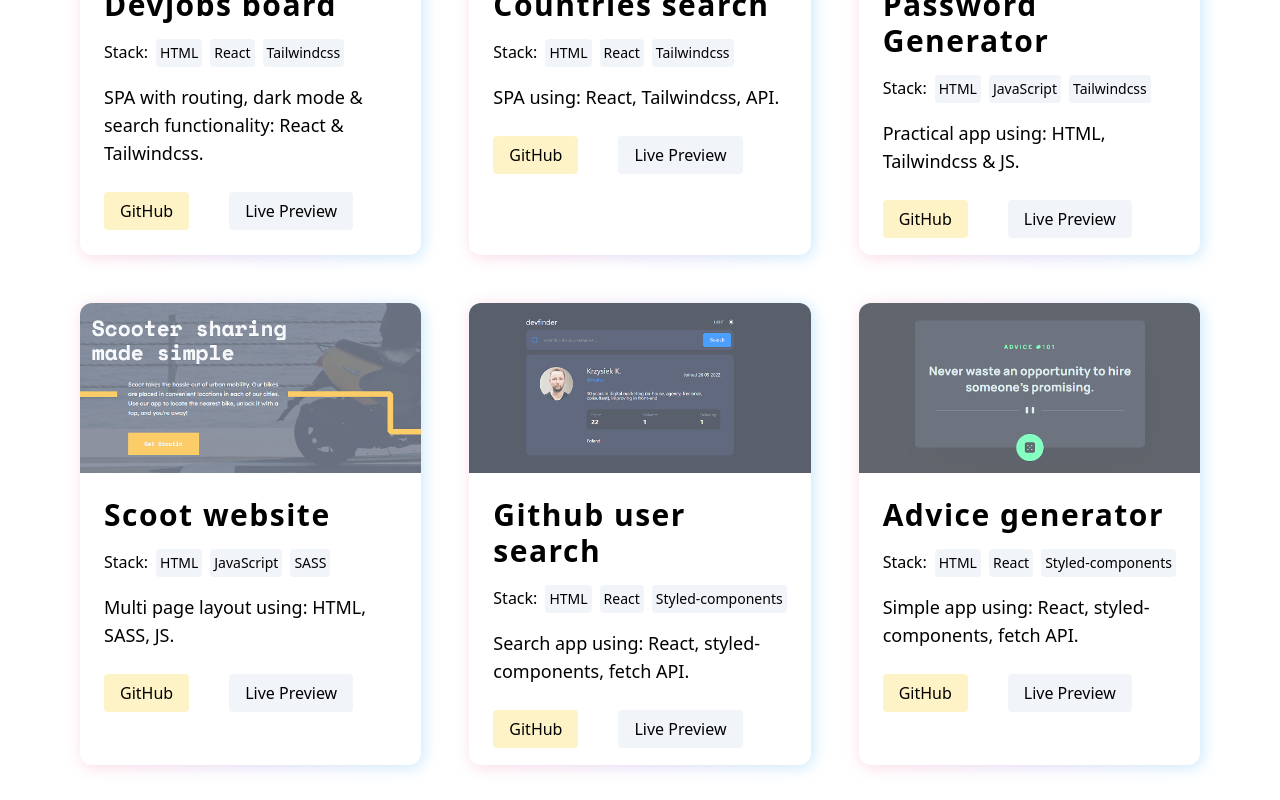
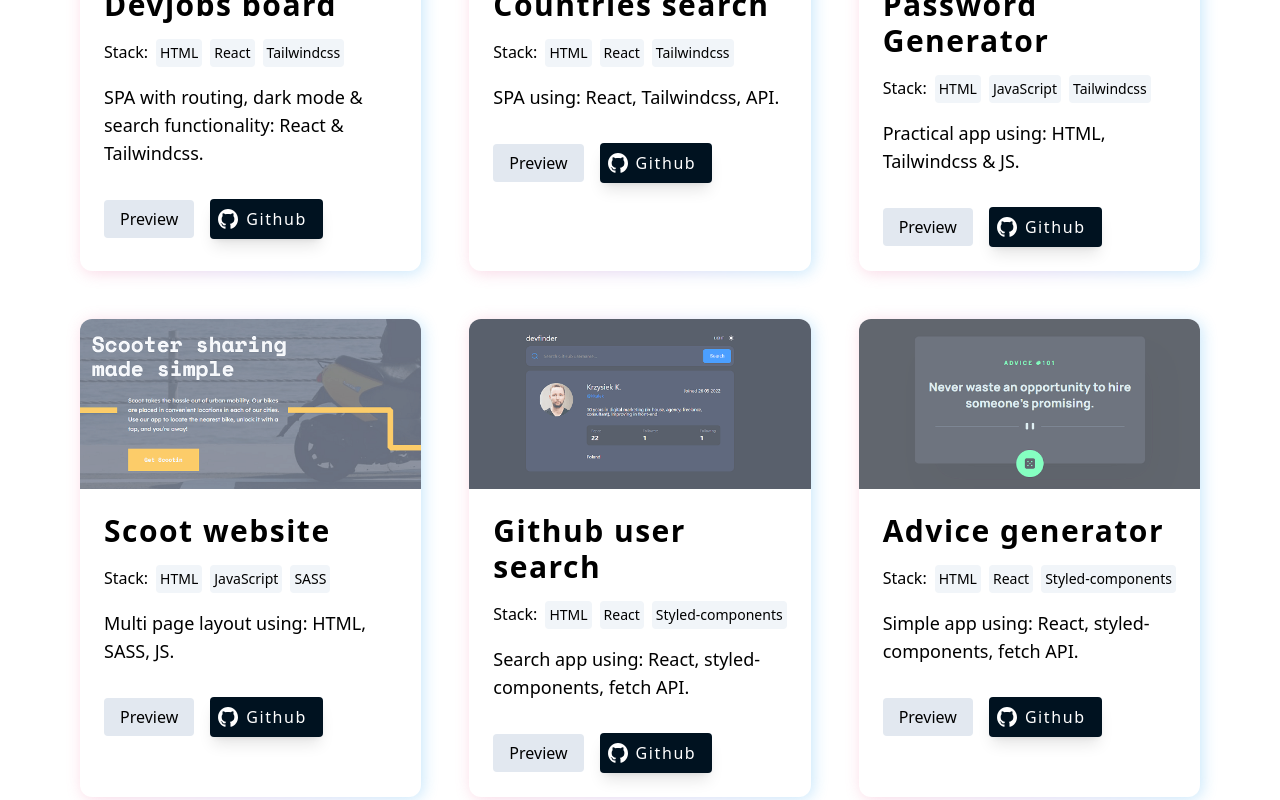
Before and after one commit to kkulek/portfolio-nextjs, a Next.js app: page / in a window 1280 px wide. Shown: the part 2440-3240 px from the top of the page. Built offline with nearby package versions, Linux system fonts and the light colour scheme.

Commit message:
added buttons with hyperlinks

```diff
--- a/components/Projects.jsx
+++ b/components/Projects.jsx
@@ -1,10 +1,11 @@
 import {projects} from "../data";
+import {Button} from "./Button";
 
 export function Projects() {
     return (
         <section className="px-10 sm:px-20 py-32">
             <div className="mx-auto my-48 max-w-xl lg:max-w-[1400px]">
-                <h2 className="text-6xl md:text-7xl font-bold max-w-[1200px] mx-auto">Projects:</h2>
+                <h2 id="projects" className="text-6xl md:text-7xl font-bold max-w-[1200px] mx-auto">Projects:</h2>
                 <div className="grid grid-cols-1 lg:grid-cols-2 xl:grid-cols-3 gap-12 my-24">
                     {projects.map((item, index) => {
                         const basePath = './img/';
@@ -15,10 +16,15 @@ export function Projects() {
                                 <div
                                     className="absolute bg-gradient-to-r from-palette-0 via-palette-1 to-palette-2 inset-0.5 blur opacity-25 group-hover:opacity-30 group-hover:scale-105"></div>
                                 <div className="relative bg-white group-hover:drop-shadow-xl">
-                                    <img src={basePath + item.img} alt={`Project: ${item.name}`}
-                                         className="w-full rounded-t-xl opacity-70 transition-all duration-1000 group-hover:opacity-100"/>
+                                    <a href={item.link.live}>
+                                        <img src={basePath + item.img} alt={`Project: ${item.name}`}
+                                             className="w-full rounded-t-xl opacity-70 transition-all duration-1000 group-hover:opacity-100"/>
+                                    </a>
                                     <div className="p-6">
-                                        <h3 className="transition-all duration-900 font-bold tracking-wider text-3xl mb-4 cursor-pointer">{item.name}</h3>
+                                        <a href={item.link.live} className="inline-block">
+                                            <h3 className="transition-all duration-900 font-bold tracking-wider text-3xl mb-4 cursor-pointer">{item.name}
+                                            </h3>
+                                        </a>
                                         <ul className="space-x-2">
                                             <hX>Stack:</hX>
                                             {item.stackArr.map((stack, index) =>
@@ -30,21 +36,10 @@ export function Projects() {
                                                 )
                                             )}
                                         </ul>
-                                        {/*<ul className="space-y-2 mb-4">*/}
-                                        {/*    <hX>Key features:</hX>*/}
-                                        {/*    {item.featuresArr.map((feature, index) =>*/}
-                                        {/*        (*/}
-                                        {/*            <li key={index}*/}
-                                        {/*                className="font-light text-sm ml-4 relative before:absolute before:inset-1.5 before:-left-4 before:w-2 before:h-2 before:bg-slate-300 before:rounded-full">*/}
-                                        {/*                {feature}*/}
-                                        {/*            </li>*/}
-                                        {/*        )*/}
-                                        {/*    )}*/}
-                                        {/*</ul>*/}
                                         <p className="font-thin text-lg mb-8">{item.short}</p>
-                                        <div className="space-x-10 [&>a]:px-4 [&>a]:py-2 [&>a]:rounded">
-                                            <a href="/" className="bg-amber-100">GitHub</a>
-                                            <a href="/" className="bg-slate-100">Live Preview</a>
+                                        <div className="space-x-4 mt-6">
+                                            <Button link={item.link.live} target="_blank">Preview</Button>
+                                            <Button link={item.link.github} github>Repo</Button>
                                         </div>
                                     </div>
                                 </div>
```
